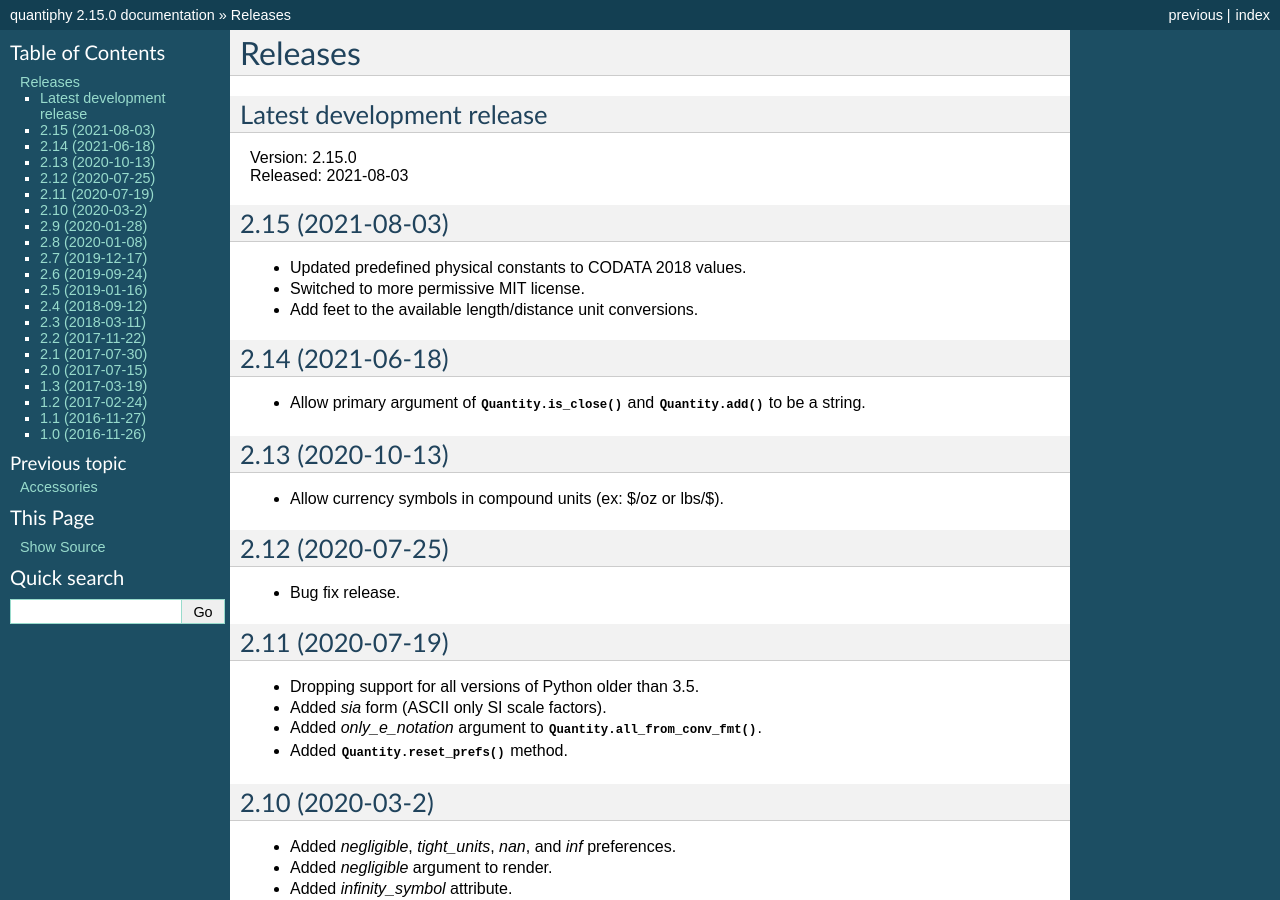
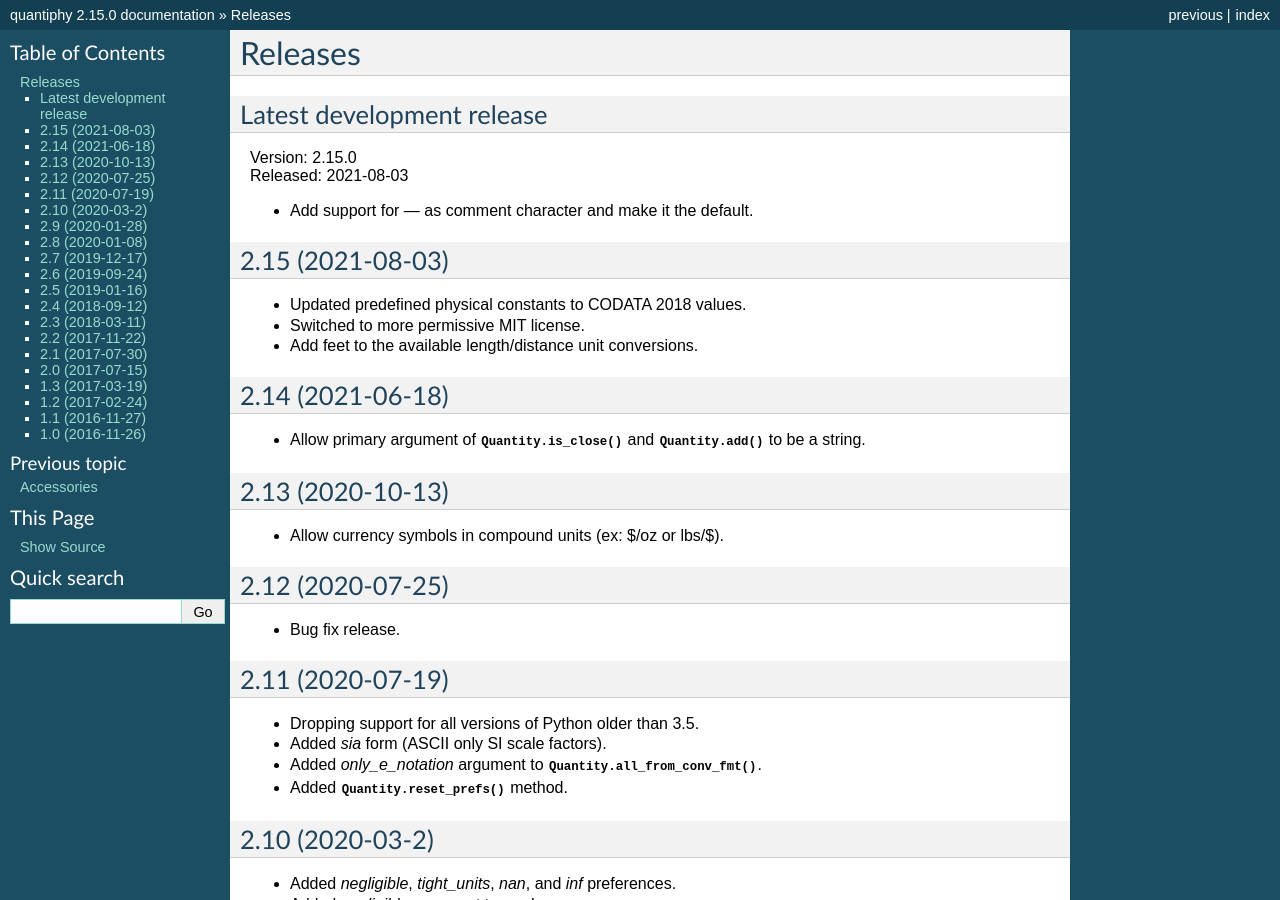
Before and after one commit to KenKundert/quantiphy, a Sphinx documentation site: the page built from doc/releases.rst, in a window 1280 px wide and 900 px high. Built offline with Sphinx 7.4.7, drawn with Linux system fonts in a browser that asks for light colours.

Commit message:
update release notes

```diff
--- a/doc/releases.rst
+++ b/doc/releases.rst
@@ -7,6 +7,8 @@ Latest development release
 --------------------------
 | Version: 2.15.0
 | Released: 2021-08-03
+
+- Add support for — as comment character and make it the default.
 
 
 2.15 (2021-08-03)
```
